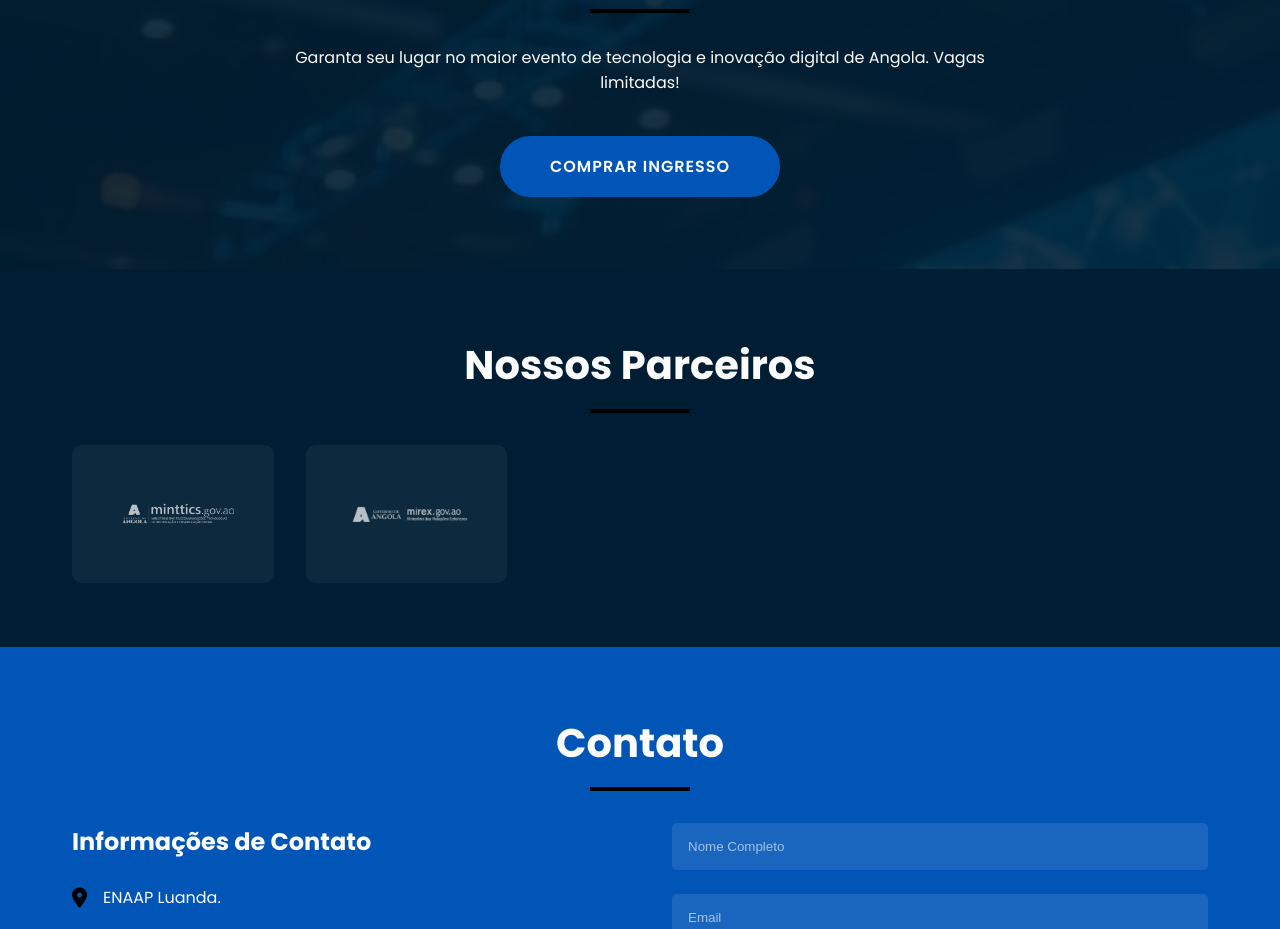
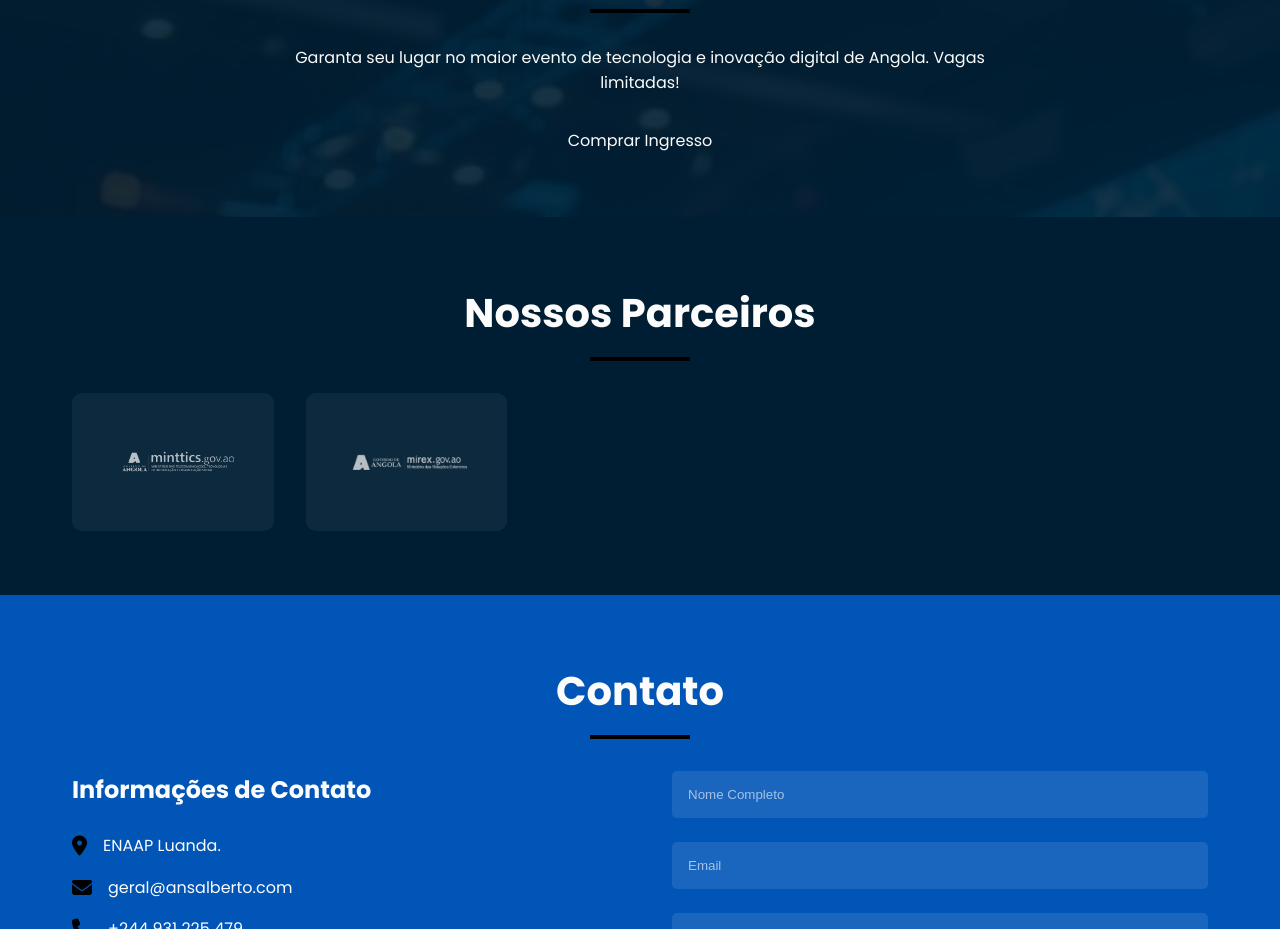
Before and after one commit to CarlsoOli/Confer-ncia-, a website built with Vite: page index.html in a window 1280 px wide. Shown: the part 4482-5411 px from the top of the page. Built offline with nearby package versions, Linux system fonts and the light colour scheme.

Commit message:
Update index.html

```diff
--- a/index.html
+++ b/index.html
@@ -262,7 +262,7 @@
     <div class="container">
       <h2 class="section-title">Inscreva-se</h2>
       <p>Garanta seu lugar no maior evento de tecnologia e inovação digital de Angola. Vagas limitadas!</p>
-      <a href="https://ticket.ao/event/4a-edicao-adf-made-in-angola" class="btn btn-primary" target="_blank">Comprar Ingresso</a>
+      <a href="https://wa.me/message/NK6E74735XKQK1">Comprar Ingresso</a>
     </div>
   </section>
 
```
